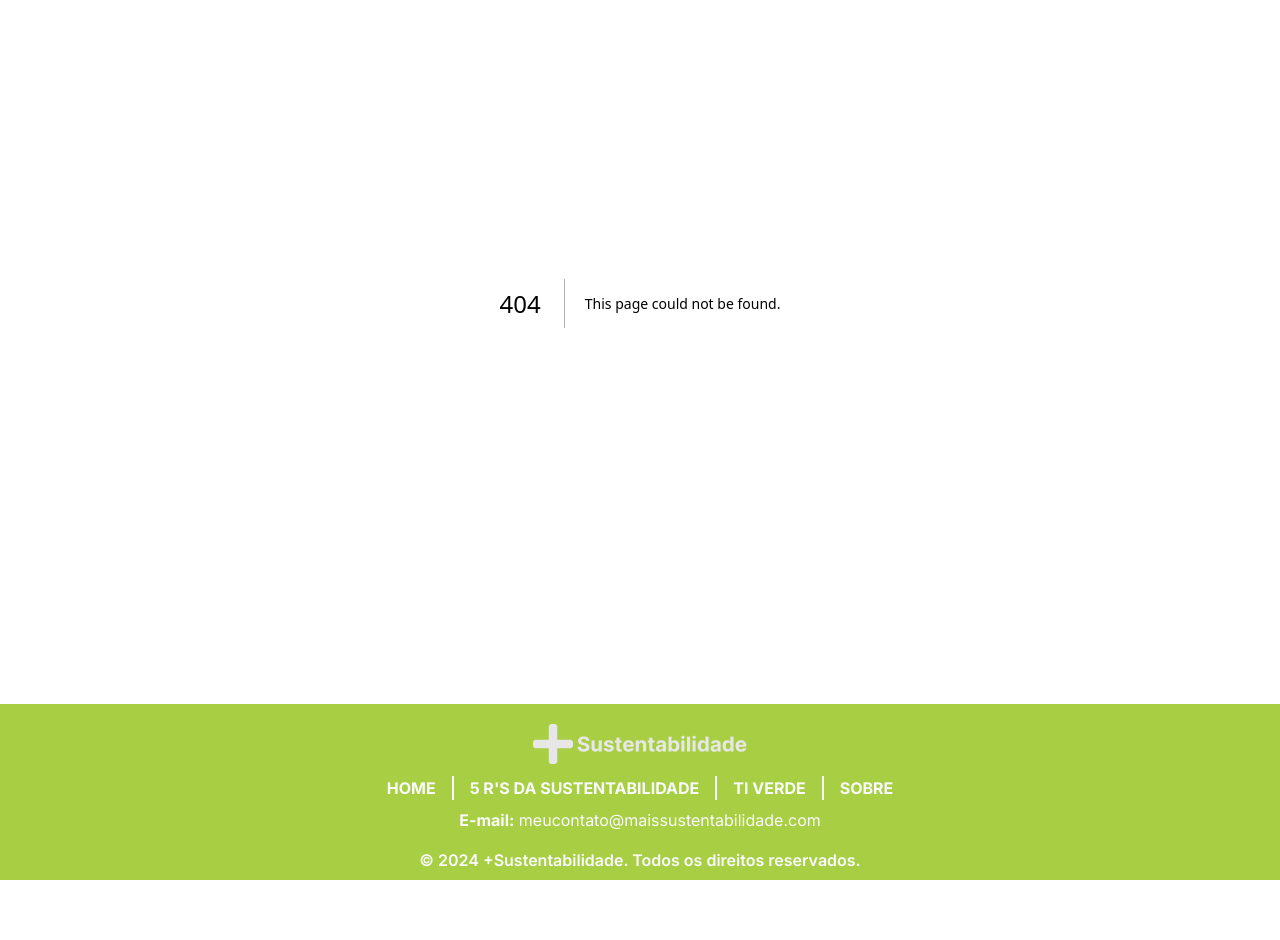
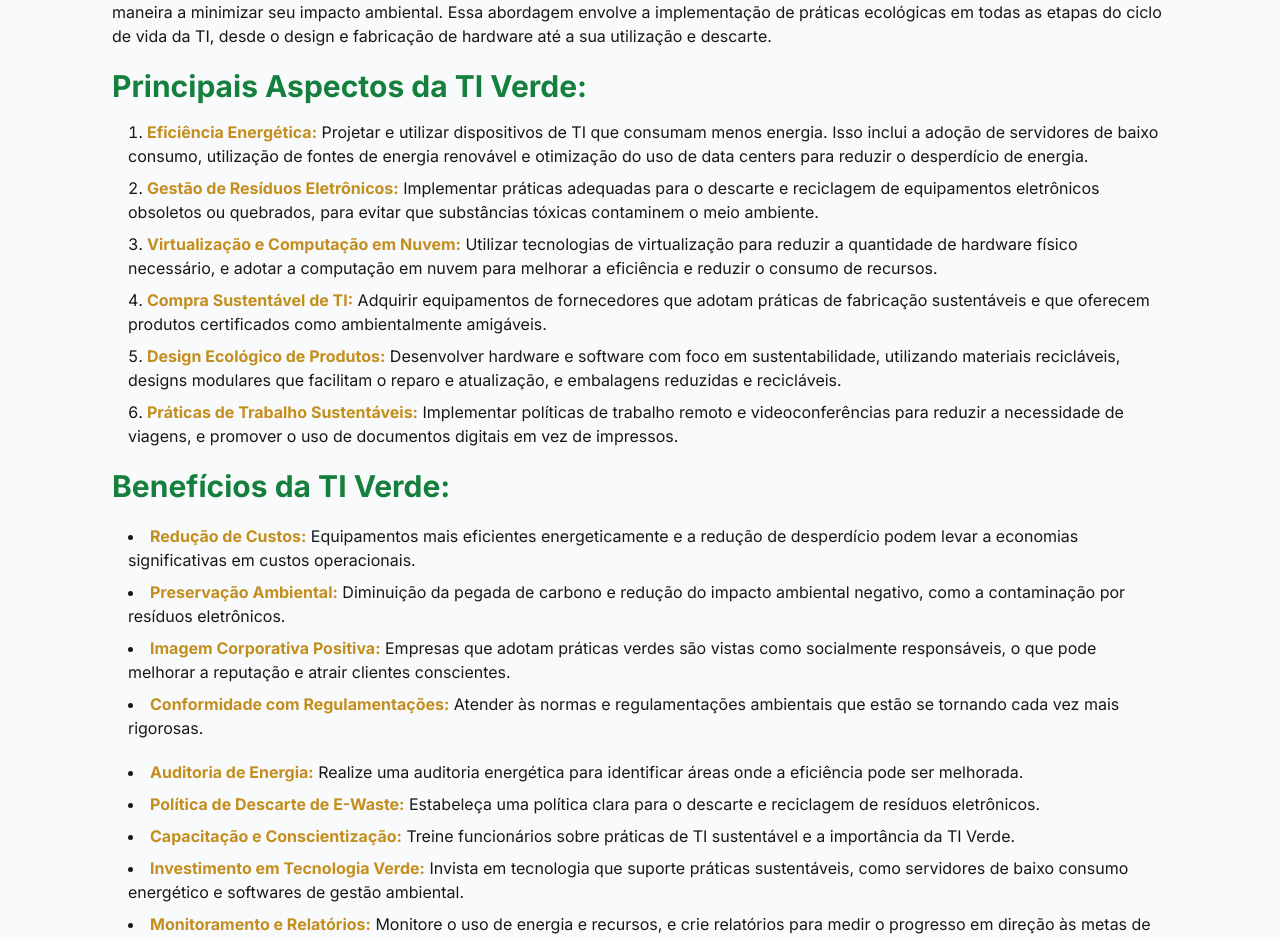
Before and after one commit to jeandossantos/sustentabilidade-site, a Next.js app: page /ti_verde in a window 1280 px wide. Before the commit this address had no page. Shown: the part 645-1585 px from the top of the page. Before the commit the page ends 1525 px from the top, so only its background shows below. Built offline with nearby package versions, Linux system fonts and the light colour scheme.

Commit message:
feat: add page ti verde

```diff
--- a/src/app/5_Rs_Da_Sustentabilidade/page.tsx
+++ b/src/app/5_Rs_Da_Sustentabilidade/page.tsx
@@ -51,7 +51,7 @@ export default function RS_DA_Sustentabilidade() {
           Estou me esforçando para economizando recursos como água e
           eletricidade?
         </li>
-        <li className='mb-2 '>
+        <li className='mb-2'>
           Estou comprando somente o necessário ou estou comprando por impulso?
         </li>
         <li className='mb-4 '>Estou descartando meu lixo corretamente?</li>
--- a/src/app/components/Header.tsx
+++ b/src/app/components/Header.tsx
@@ -35,7 +35,7 @@ export default function Header() {
             </Link>
           </li>
           <li className='px-6 border-r-2 border-r-zinc-100 hover:text-zinc-400 transition-colors'>
-            <Link href='#'>TI VERDE</Link>
+            <Link href='/ti_verde'>TI VERDE</Link>
           </li>
           <li className='px-6'>
             <Link
--- /dev/null
+++ b/src/app/ti_verde/page.tsx
@@ -0,0 +1,161 @@
+export default function TI_Verde() {
+  return (
+    <>
+      <div className='mx-28 my-5 text-zinc-900'>
+        <h1 className='text-4xl font-bold text-green-900'>O que é TI Verde?</h1>
+
+        <p className='mt-3'>
+          TI Verde, ou Tecnologia da Informação Verde, refere-se ao uso
+          sustentável da tecnologia da informação (TI) e sistemas computacionais
+          de maneira a minimizar seu impacto ambiental. Essa abordagem envolve a
+          implementação de práticas ecológicas em todas as etapas do ciclo de
+          vida da TI, desde o design e fabricação de hardware até a sua
+          utilização e descarte.
+        </p>
+
+        <h2 className='text-3xl mt-5 font-bold text-green-700'>
+          Principais Aspectos da TI Verde:
+        </h2>
+
+        <ol className='list-decimal  pl-4 list-inside'>
+          <li className='mb-2  mt-4'>
+            <span className='text-amber-500   font-bold'>
+              Eficiência Energética:
+            </span>{' '}
+            Projetar e utilizar dispositivos de TI que consumam menos energia.
+            Isso inclui a adoção de servidores de baixo consumo, utilização de
+            fontes de energia renovável e otimização do uso de data centers para
+            reduzir o desperdício de energia.
+          </li>
+          <li className='mb-2 '>
+            <span className='text-amber-500   font-bold'>
+              Gestão de Resíduos Eletrônicos:
+            </span>{' '}
+            Implementar práticas adequadas para o descarte e reciclagem de
+            equipamentos eletrônicos obsoletos ou quebrados, para evitar que
+            substâncias tóxicas contaminem o meio ambiente.
+          </li>
+          <li className='mb-2 '>
+            <span className='text-amber-500  font-bold'>
+              Virtualização e Computação em Nuvem:
+            </span>{' '}
+            Utilizar tecnologias de virtualização para reduzir a quantidade de
+            hardware físico necessário, e adotar a computação em nuvem para
+            melhorar a eficiência e reduzir o consumo de recursos.
+          </li>
+          <li className='mb-2 '>
+            <span className='text-amber-500 font-bold  '>
+              Compra Sustentável de TI:
+            </span>{' '}
+            Adquirir equipamentos de fornecedores que adotam práticas de
+            fabricação sustentáveis e que oferecem produtos certificados como
+            ambientalmente amigáveis.
+          </li>
+          <li className='mb-2 '>
+            <span className='text-amber-500   font-bold'>
+              Design Ecológico de Produtos:
+            </span>{' '}
+            Desenvolver hardware e software com foco em sustentabilidade,
+            utilizando materiais recicláveis, designs modulares que facilitam o
+            reparo e atualização, e embalagens reduzidas e recicláveis.
+          </li>
+          <li className='mb-2 '>
+            <span className='text-amber-500   font-bold'>
+              Práticas de Trabalho Sustentáveis:
+            </span>{' '}
+            Implementar políticas de trabalho remoto e videoconferências para
+            reduzir a necessidade de viagens, e promover o uso de documentos
+            digitais em vez de impressos.
+          </li>
+        </ol>
+
+        <h2 className='text-3xl mt-5 font-bold text-green-700 '>
+          Benefícios da TI Verde:
+        </h2>
+
+        <ul className='list-disc pl-4 list-inside'>
+          <li className='mb-2 mt-5'>
+            <span className='text-amber-500 font-bold'>Redução de Custos:</span>{' '}
+            Equipamentos mais eficientes energeticamente e a redução de
+            desperdício podem levar a economias significativas em custos
+            operacionais.
+          </li>
+          <li className='mb-2'>
+            <span className='text-amber-500 font-bold'>
+              Preservação Ambiental:
+            </span>{' '}
+            Diminuição da pegada de carbono e redução do impacto ambiental
+            negativo, como a contaminação por resíduos eletrônicos.
+          </li>
+          <li className='mb-2 '>
+            <span className='text-amber-500 font-bold'>
+              Imagem Corporativa Positiva:
+            </span>{' '}
+            Empresas que adotam práticas verdes são vistas como socialmente
+            responsáveis, o que pode melhorar a reputação e atrair clientes
+            conscientes.
+          </li>
+          <li className='mb-2 '>
+            <span className='text-amber-500 font-bold'>
+              Conformidade com Regulamentações:
+            </span>{' '}
+            Atender às normas e regulamentações ambientais que estão se tornando
+            cada vez mais rigorosas.
+          </li>
+        </ul>
+
+        <ul className='list-disc pl-4 list-inside'>
+          <li className='mb-2 mt-5'>
+            <span className='text-amber-500 font-bold'>
+              Auditoria de Energia:
+            </span>{' '}
+            Realize uma auditoria energética para identificar áreas onde a
+            eficiência pode ser melhorada.
+          </li>
+          <li className='mb-2'>
+            <span className='text-amber-500 font-bold'>
+              Política de Descarte de E-Waste:
+            </span>{' '}
+            Estabeleça uma política clara para o descarte e reciclagem de
+            resíduos eletrônicos.
+          </li>
+          <li className='mb-2'>
+            <span className='text-amber-500 font-bold'>
+              Capacitação e Conscientização:
+            </span>{' '}
+            Treine funcionários sobre práticas de TI sustentável e a importância
+            da TI Verde.
+          </li>
+          <li className='mb-2'>
+            <span className='text-amber-500 font-bold'>
+              Investimento em Tecnologia Verde:
+            </span>{' '}
+            Invista em tecnologia que suporte práticas sustentáveis, como
+            servidores de baixo consumo energético e softwares de gestão
+            ambiental.
+          </li>
+          <li className='mb-2'>
+            <span className='text-amber-500 font-bold'>
+              Monitoramento e Relatórios:
+            </span>{' '}
+            Monitore o uso de energia e recursos, e crie relatórios para medir o
+            progresso em direção às metas de sustentabilidade.
+          </li>
+        </ul>
+
+        <h2 className='text-3xl mt-5 font-bold text-green-700 flex gap-2'>
+          Conclusão
+        </h2>
+
+        <p className='mt-4 mb-10 text-zinc-900'>
+          A TI Verde é uma abordagem essencial para reduzir o impacto ambiental
+          das operações de TI. Ao adotar práticas sustentáveis, empresas e
+          indivíduos podem contribuir para um futuro mais sustentável,
+          economizando recursos e reduzindo custos ao mesmo tempo. A transição
+          para uma TI mais verde não só beneficia o meio ambiente, mas também
+          pode trazer vantagens competitivas significativas.
+        </p>
+      </div>
+    </>
+  );
+}
```
